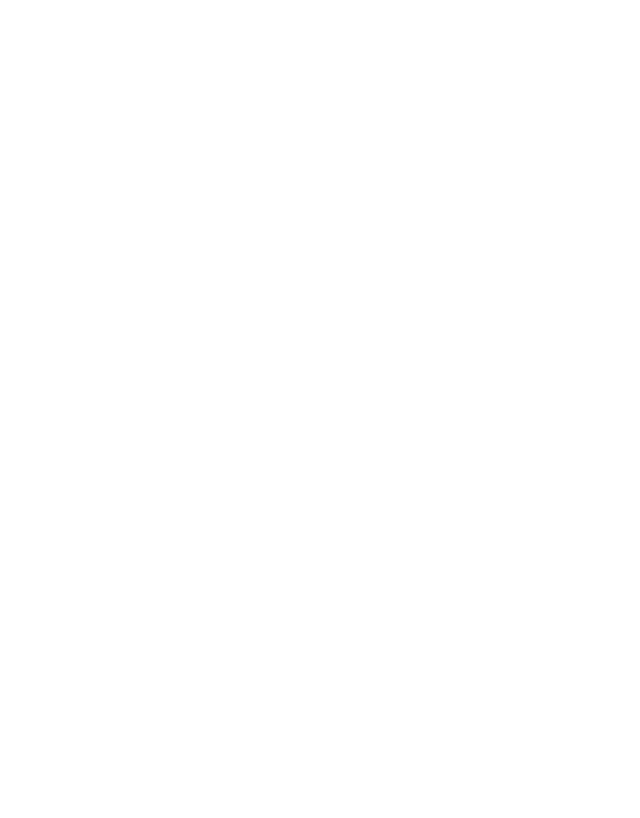
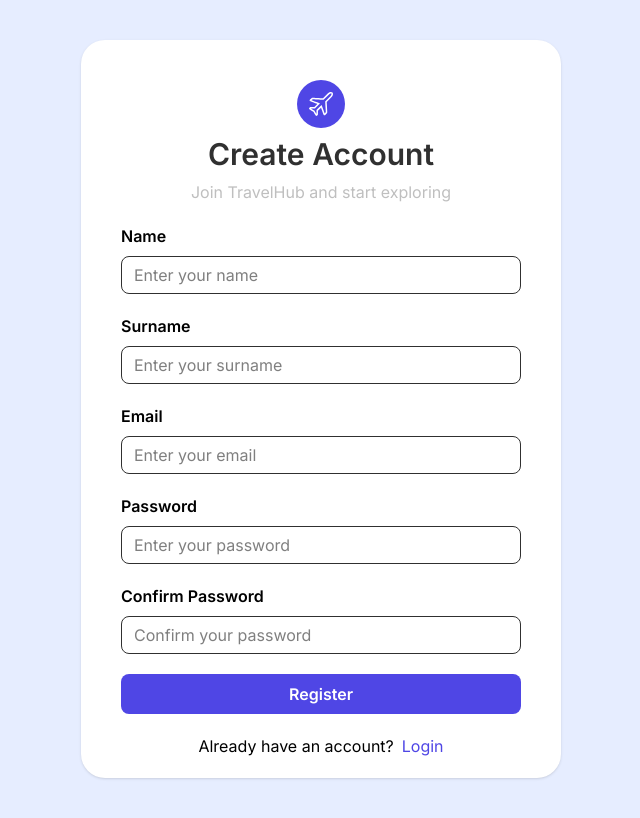
Before and after one commit to elab-development/klijentske-veb-tehnologije-2024-2024-0220-turisticka-agencija, a React (Vite) app in the folder TRAVEL-HUB/: page /register in a window 1280 px wide. Shown: the whole page, without its empty margins (319-959 px from the left). Built offline with nearby package versions, Linux system fonts and the light colour scheme.

Commit message:
Dodaj stranicu za registraciju korisnika.

```diff
--- a/TRAVEL-HUB/src/components/register/RegisterForm.tsx
+++ b/TRAVEL-HUB/src/components/register/RegisterForm.tsx
@@ -0,0 +1,51 @@
+import { SlPlane } from "react-icons/sl";
+import { Link } from "react-router-dom";
+
+const RegisterForm = () => {
+  return (
+    <form className="w-full max-w-120 bg-(--white) rounded-3xl shadow py-5 px-10 flex flex-col items-center gap-5 pt-10">
+      <div className="flex flex-col items-center gap-2">
+        <span className="p-3 rounded-full text-(--white) text-lg sm:text-2xl bg-(--indigo)">
+          <SlPlane />
+        </span>
+        <h3 className="text-(--heading) text-3xl font-semibold">
+          Create Account
+        </h3>
+        <p className="text-(--text-normal)">Join TravelHub and start exploring</p>
+      </div>
+
+      <div className="w-full flex flex-col items-start gap-2">
+        <p className="text-md font-semibold">Name</p>
+        <input type="text" className="w-full border border-(--heading) px-3 py-1.5 rounded-lg" placeholder="Enter your name" />
+      </div>
+      <div className="w-full flex flex-col items-start gap-2">
+        <p className="text-md font-semibold">Surname</p>
+        <input type="text" className="w-full border border-(--heading) px-3 py-1.5 rounded-lg" placeholder="Enter your surname" />
+      </div>
+      <div className="w-full flex flex-col items-start gap-2">
+        <p className="text-md font-semibold">Email</p>
+        <input type="email" className="w-full border border-(--heading) px-3 py-1.5 rounded-lg" placeholder="Enter your email" />
+      </div>
+      <div className="w-full flex flex-col items-start gap-2">
+        <p className="text-md font-semibold">Password</p>
+        <input type="password" className="w-full border border-(--heading) px-3 py-1.5 rounded-lg" placeholder="Enter your password" />
+      </div>
+      <div className="w-full flex flex-col items-start gap-2">
+        <p className="text-md font-semibold">Confirm Password</p>
+        <input type="password" className="w-full border border-(--heading) px-3 py-1.5 rounded-lg" placeholder="Confirm your password" />
+      </div>
+
+      <button className="w-full text-(--white) text-[16px] font-semibold bg-(--indigo) rounded-lg cursor-pointer py-2">
+        Register
+      </button>
+      <div className="flex items-center gap-2">
+        Already have an account?
+        <Link className="text-(--indigo)" to="/login">
+          Login
+        </Link>
+      </div>
+    </form>
+  );
+};
+
+export default RegisterForm;
--- a/TRAVEL-HUB/src/pages/Register.tsx
+++ b/TRAVEL-HUB/src/pages/Register.tsx
@@ -1,5 +1,11 @@
+import RegisterForm from "../components/register/RegisterForm";
+
 const Register = () => {
-  return <div></div>;
+  return (
+    <section className="w-full min-h-screen flex items-center justify-center px-5 py-10 bg-(--bg-login)">
+      <RegisterForm />
+    </section>
+  );
 };
 
 export default Register;
```
